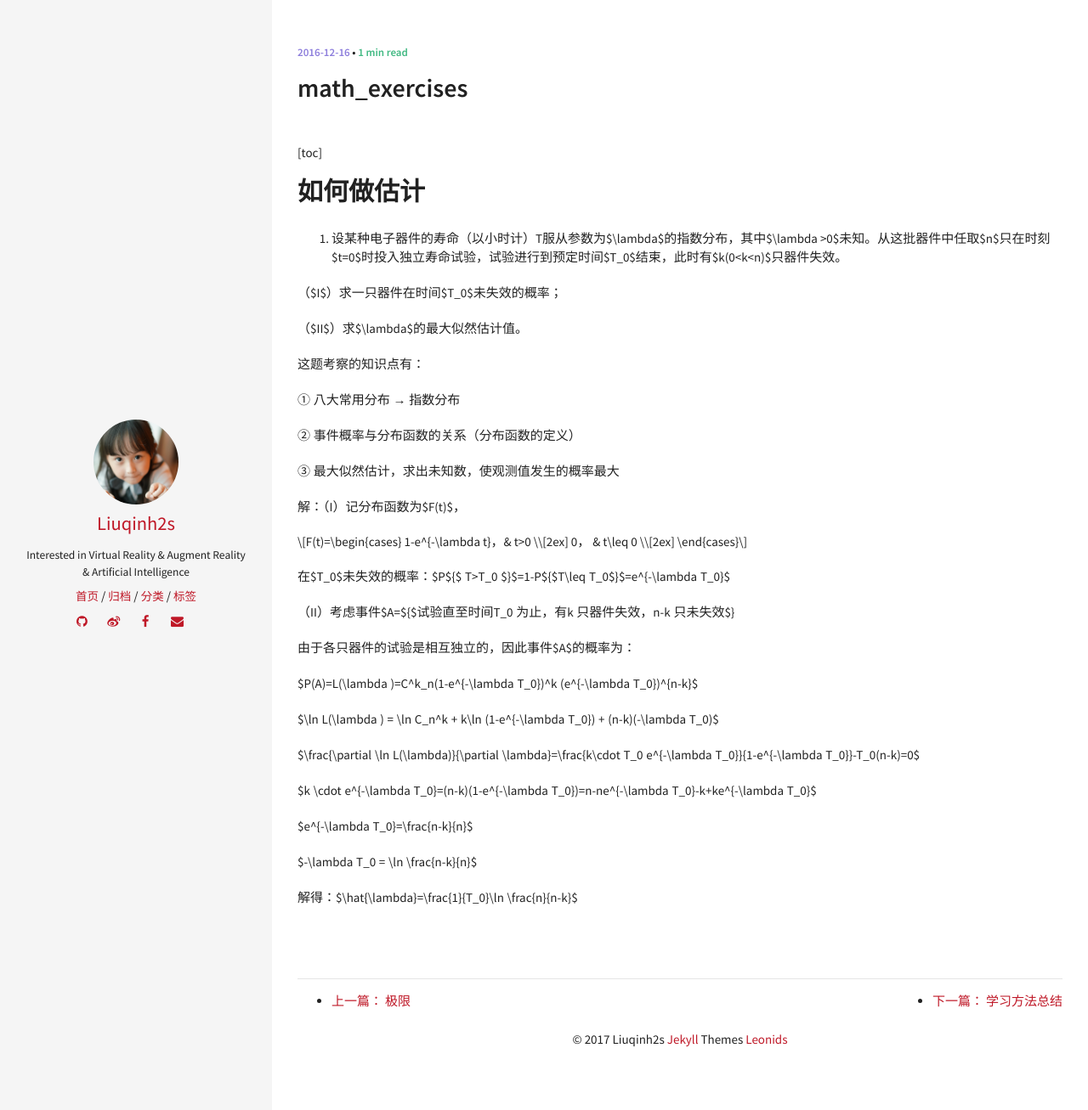
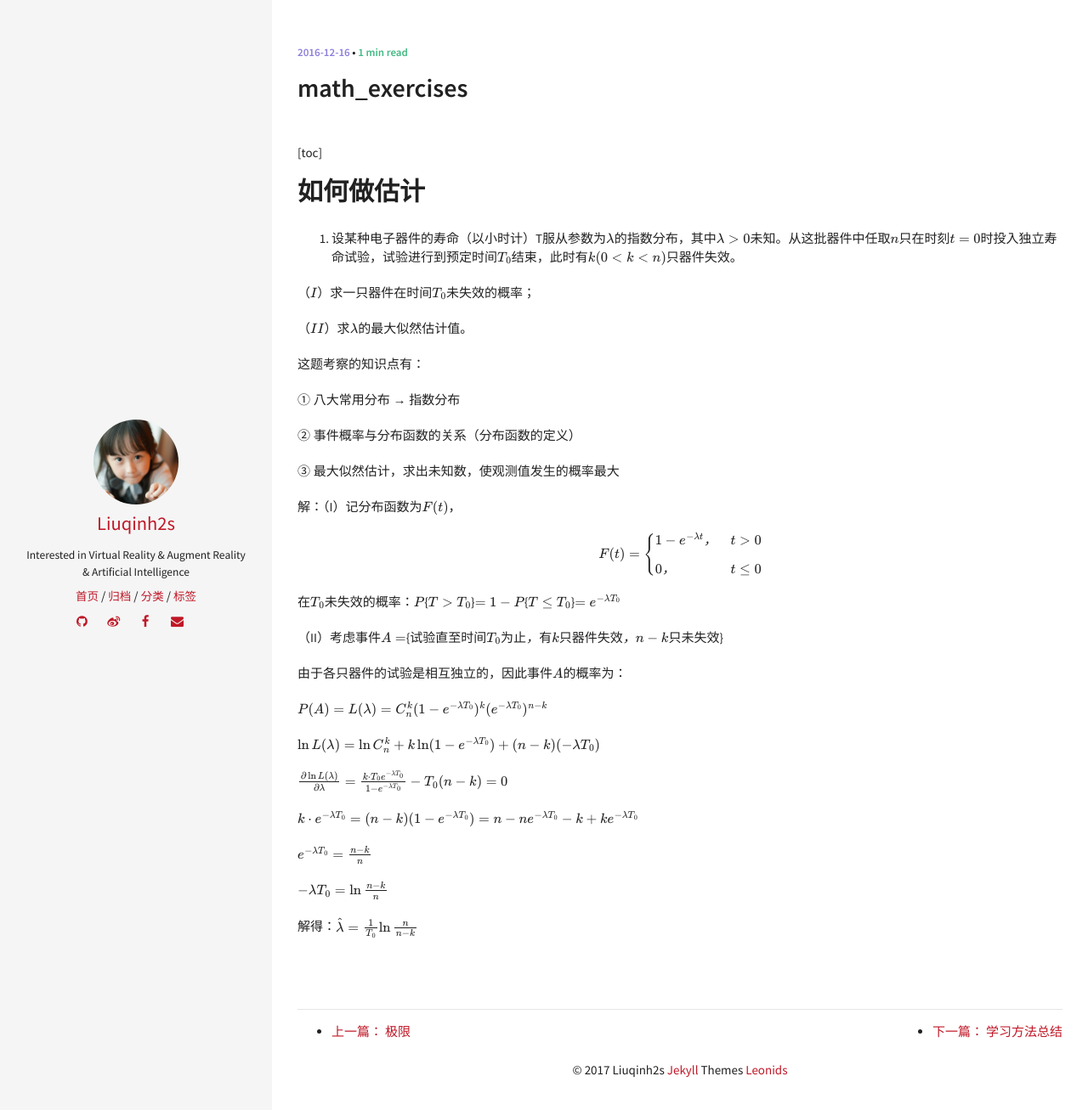
Before and after one commit to transcendtron/liuqinh2s.github.io, a Jekyll site: the page built from _posts/2016-12-16-数学题.md, in a window 1280 px wide. Shown: the top 1307 px of the page at 85% size. Built offline with Jekyll 4.4.1, drawn with Linux system fonts in a browser that asks for light colours; formulas are drawn with MathJax 3; some of the changed lines change nothing that is shown.

Commit message:
fix a blog

```diff
--- a/_layouts/post.html
+++ b/_layouts/post.html
@@ -40,6 +40,13 @@
     </article>
 </div>
 
+<!-- mathjax -->
+<script src="http://cdn.mathjax.org/mathjax/latest/MathJax.js?config=TeX-AMS-MML_HTMLorMML" type="text/javascript"></script>
+<script type="text/x-mathjax-config">
+MathJax.Hub.Config({
+  tex2jax: {inlineMath: [['$','$'], ['\\(','\\)']]}
+});
+</script>
 <!-- 引入google code pretiffy -->
 <script src="/js/jquery.min.js"></script>
 <script src="/js/google-code-prettify/prettify.js"></script>
```
